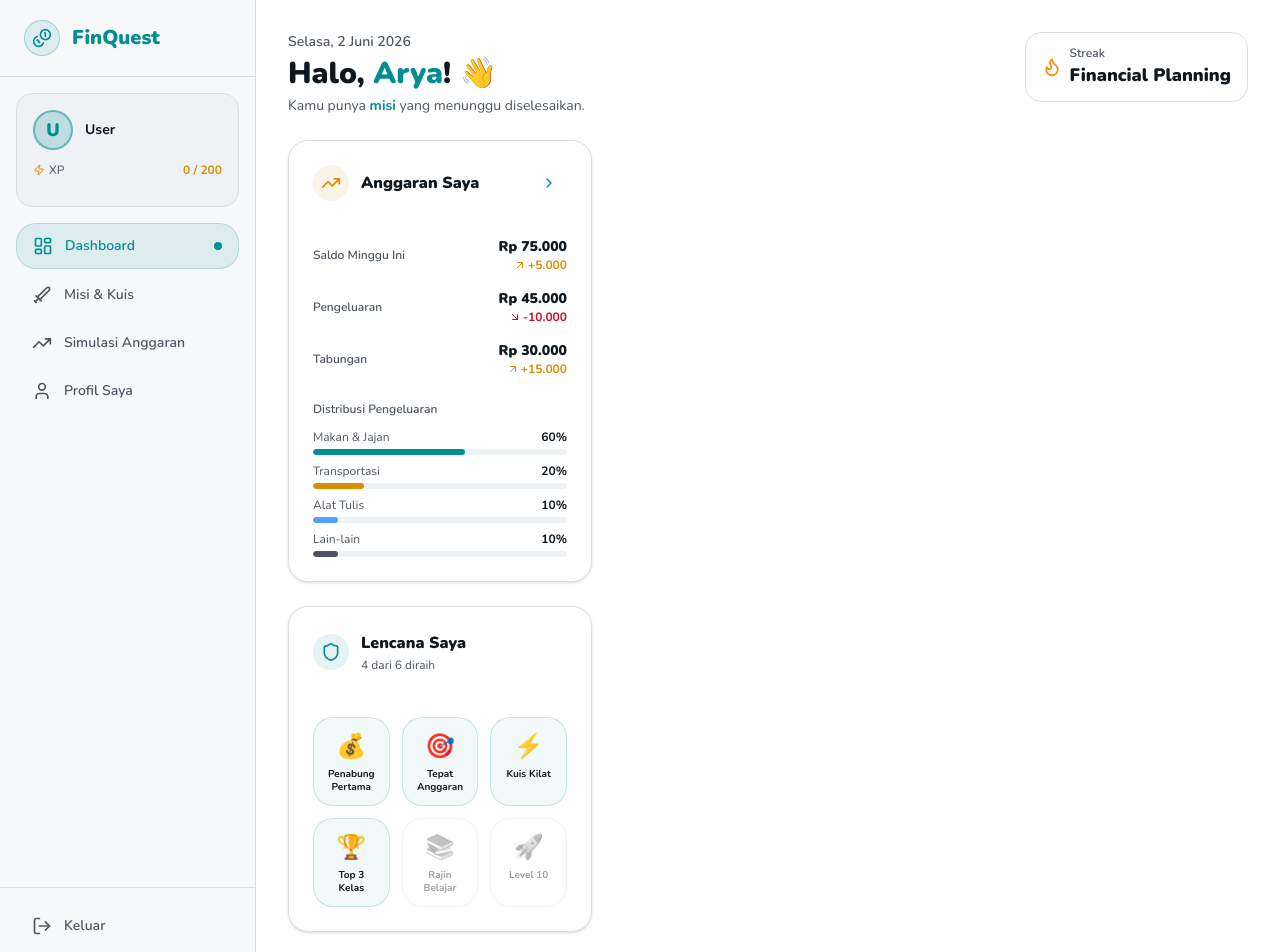
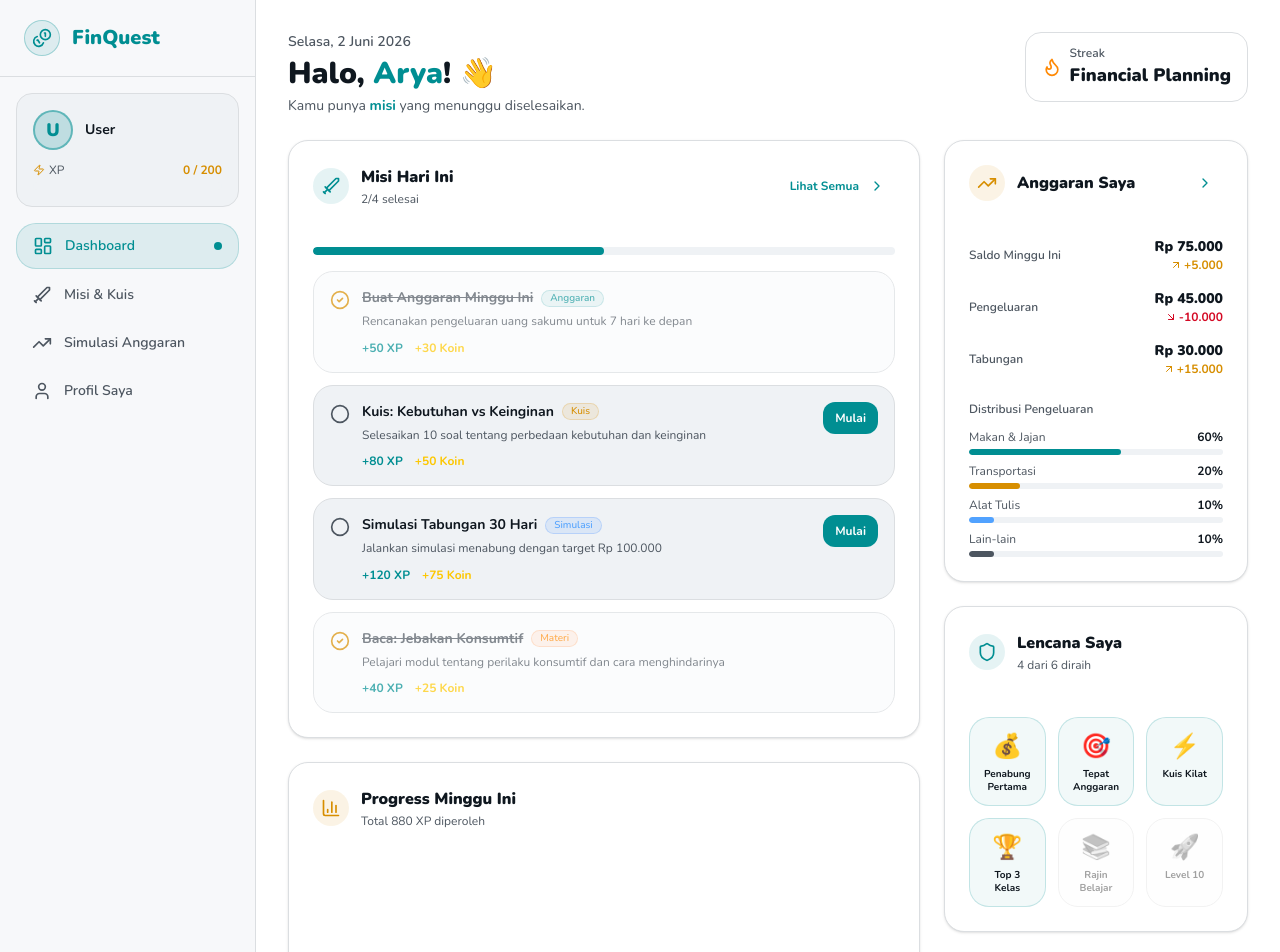
Before and after one commit to ranitawindrianii/gamified-financial-platform, a Next.js app: page /dashboard in a window 1280 px wide. Shown: the top 952 px of the page. Built offline with nearby package versions, Linux system fonts and the light colour scheme; no server answers.

Commit message:
Update page.tsx

```diff
--- a/app/dashboard/page.tsx
+++ b/app/dashboard/page.tsx
@@ -43,6 +43,10 @@ export default function DashboardPage() {
 
       {/* Main content grid */}
       <div className="grid grid-cols-1 lg:grid-cols-3 gap-6">
+         <div className="lg:col-span-2 space-y-6">
+          <DailyMissions />
+          <WeeklyProgress />
+        </div>
         <div className="space-y-6">
           <BudgetSnapshot />
           <BadgeShowcase />
```
